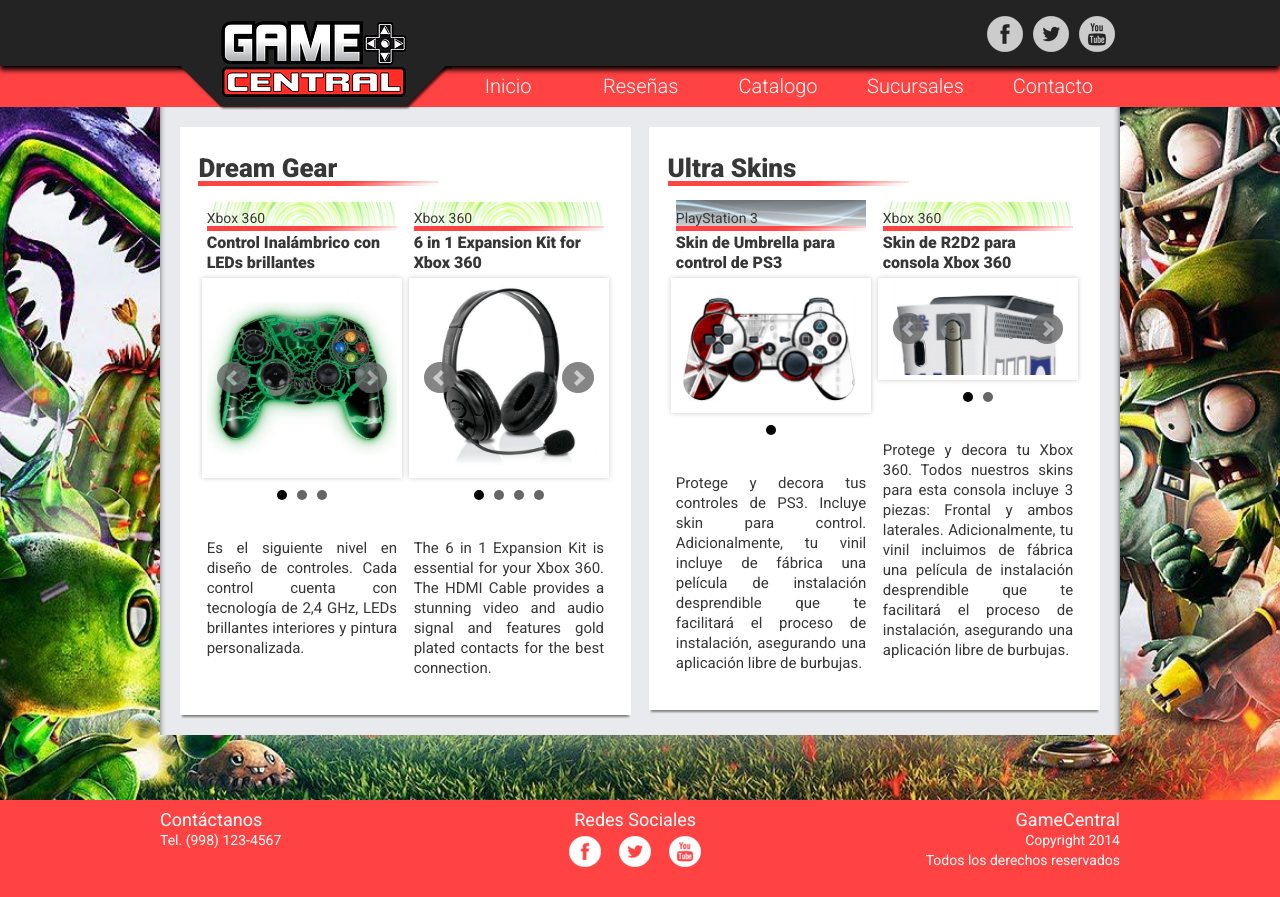
After one commit to luispeerez/gc, a PHP site: page /catalogo.php in a window 1280 px wide. The commit adds this page. Run offline with PHP 8.4, Linux system fonts and the light colour scheme; some libraries are stand-ins or nearby versions.

Commit message:
catalogo

```diff
--- /dev/null
+++ b/catalogo.php
@@ -0,0 +1,87 @@
+<?php include("header.php"); ?>
+
+	<div class="container">
+		<div class="brand card">
+			<h1>Dream Gear</h1>
+			<div class="product">
+				<div class="console">
+					<div class="imagepost"><div class="overlay"></div><img src="img/xbox.jpg" alt="Xbox 360"></div>
+					<section class="singlepost">
+						<div class="postTitle">
+							<h2>Xbox 360</h2>
+							<h1>Control Inalámbrico con LEDs brillantes</h1>
+							<section class="gallery">
+								<ul class="bxslider">
+								  <li><img src="/img/wireless1.jpg" alt="slide"/></li>
+								  <li><img src="/img/wireless2.jpg" alt="slide"/></li>
+								  <li><img src="/img/wireless3.jpg" alt="slide"/></li>
+								</ul>
+							</section>
+							<p>Es el siguiente nivel en diseño de controles. Cada control cuenta con tecnología de 2,4 GHz, LEDs brillantes interiores y pintura personalizada.</p>
+						</div>
+					</section>
+				</div>
+			</div>
+			<div class="product">
+				<div class="console">
+					<div class="imagepost"><div class="overlay"></div><img src="img/xbox.jpg" alt="Xbox 360"></div>
+					<section class="singlepost">
+						<div class="postTitle">
+							<h2>Xbox 360</h2>
+							<h1>6 in 1 Expansion Kit for Xbox 360</h1>
+							<section class="gallery">
+								<ul class="bxslider">
+								  <li><img src="/img/kit.jpg" alt="slide"/></li>
+								  <li><img src="/img/kit2.jpg" alt="slide"/></li>
+								  <li><img src="/img/kit3.jpg" alt="slide"/></li>
+								  <li><img src="/img/kit4.jpg" alt="slide"/></li>
+								</ul>
+							</section>
+							<p>The 6 in 1 Expansion Kit is essential for your Xbox 360. The HDMI Cable provides a stunning video and audio signal and features gold plated contacts for the best connection.</p>
+						</div>
+					</section>
+				</div>
+			</div>
+		</div>
+		<div class="brand card">
+			<h1>Ultra Skins</h1>
+			<div class="product">
+				<div class="console">
+					<div class="imagepost"><div class="overlay"></div><img src="img/ps3.png" alt="playstation 3"></div>
+					<section class="singlepost">
+						<div class="postTitle">
+							<h2>PlayStation 3</h2>
+							<h1>Skin de Umbrella para control de PS3</h1>
+							<section class="gallery">
+								<ul class="bxslider">
+								  <li><img src="/img/control.jpg" alt="slide"/></li>
+								</ul>
+							</section>
+							<p>Protege y decora tus controles de PS3. Incluye skin para control. Adicionalmente, tu vinil incluye de fábrica una película de instalación desprendible que te facilitará el proceso de instalación, asegurando una aplicación libre de burbujas.</p>
+						</div>
+					</section>
+				</div>
+			</div>
+			<div class="product">
+				<div class="console">
+					<div class="imagepost"><div class="overlay"></div><img src="img/xbox.jpg" alt="playstation 3"></div>
+					<section class="singlepost">
+						<div class="postTitle">
+							<h2>Xbox 360</h2>
+							<h1>Skin de R2D2 para consola Xbox 360</h1>
+							<section class="gallery">
+								<ul class="bxslider">
+								  <li><img src="/img/consolexbox2.jpg" alt="slide"/></li>
+								  <li><img src="/img/consolexbox1.jpg" alt="slide"/></li>
+								</ul>
+							</section>
+							<p>Protege y decora tu Xbox 360. Todos nuestros skins para esta consola incluye 3 piezas: Frontal y ambos laterales. Adicionalmente, tu vinil incluimos de fábrica una película de instalación desprendible que te facilitará el proceso de instalación, asegurando una aplicación libre de burbujas.</p>
+						</div>
+					</section>
+				</div>
+			</div>
+		</div>
+		<div class="clear"></div>
+	</div>
+
+<?php include("footer.php"); ?>
--- a/css/main.css
+++ b/css/main.css
@@ -125,6 +125,24 @@
 /*Review o noticia*/
 #content .container .review{padding: 15px}
 
+/*Catálogo*/
+#content .container .brand {float: left; width: 45%; padding: 2%;}
+#content .container .brand + .brand {margin-left: 2%}
+#content .container .brand h1 {background: url(../img/barra.png) no-repeat left 36px;font-size: 26px;font-weight: 900;}
+#content .container .brand .product {float: left; width: 46%; padding: 2%;}
+#content .container .brand .product .console h1 {background: none;font-size: 16px;line-height: 20px;margin: 2px 0 5px}
+#content .container .brand .product .console h2 {background: url(../img/barra.png) no-repeat -42px bottom;font-size: 14px}
+#content .container .brand .product .console .imagepost {margin-bottom: -33px;}
+#content .container .brand .product .console .imagepost .overlay {height: 100%;left: 0;position: absolute;top: 0;width: 100%;
+	background: -webkit-linear-gradient(rgba(255,255,255,0.4),rgba(255,255,255,1));
+	background: -o-linear-gradient(rgba(255,255,255,0.4),rgba(255,255,255,1));
+	background: -moz-linear-gradient(rgba(255,255,255,0.4),rgba(255,255,255,1));
+	background: linear-gradient(rgba(255,255,255,0.4),rgba(255,255,255,1));
+}
+#content .container .brand .product .gallery {margin-bottom: 0px;padding: 0px}
+#content .container .brand .product .gallery .bx-wrapper {z-index: 1}
+#content .container .brand .product .gallery img {;margin: 0 auto}
+
 /*Sucursales*/
 #content .container .sucursal{padding: 2.5% 0;position: relative;}
 #content .container .sucursal + .sucursal{margin-top: 15px}
@@ -141,8 +159,7 @@
 
 /*Contacto*/
 #content .container .contactbox{padding: 15px}
-#content .container .contactbox input[type="text"] , .contactbox textarea{background-color: #CC3333;border: 2;border-radius: 4px;margin-bottom: 23px;padding: 6px;width: 85%;}
-/*#content .container .contactbuton {padding: 15px}*/
+#content .container .contactbox input[type="text"] , .contactbox textarea{background-color: #CBCBCB;border: 0;border-radius: 3px;margin-bottom: 10px;padding: 6px;width: 85%;}
 
 /*Footer*/
 #footer{background-color: #FF4343;margin: 0px 0 0;}
--- a/header.php
+++ b/header.php
@@ -39,7 +39,7 @@
 						<ul>
 						<li><a href="/">Inicio</a></li>
 						<li><a href="/review.php">Reseñas</a></li>
-						<li><a href="#">Catalogo</a></li>
+						<li><a href="/catalogo.php">Catalogo</a></li>
 						<li><a href="/sucursales.php">Sucursales</a></li>
 						<li><a href="/contacto.php">Contacto</a></li>
 						</ul>
```
Also changed, not shown: img/consolexbox1.jpg (added), img/consolexbox2.jpg (added), img/control.jpg (added), img/kit.jpg (added), img/kit2.jpg (added), img/kit3.jpg (added), img/kit4.jpg (added), img/ps3.png (added), img/wireless1.jpg (added), img/wireless2.jpg (added), img/wireless3.jpg (added), img/xbox.jpg (added).
